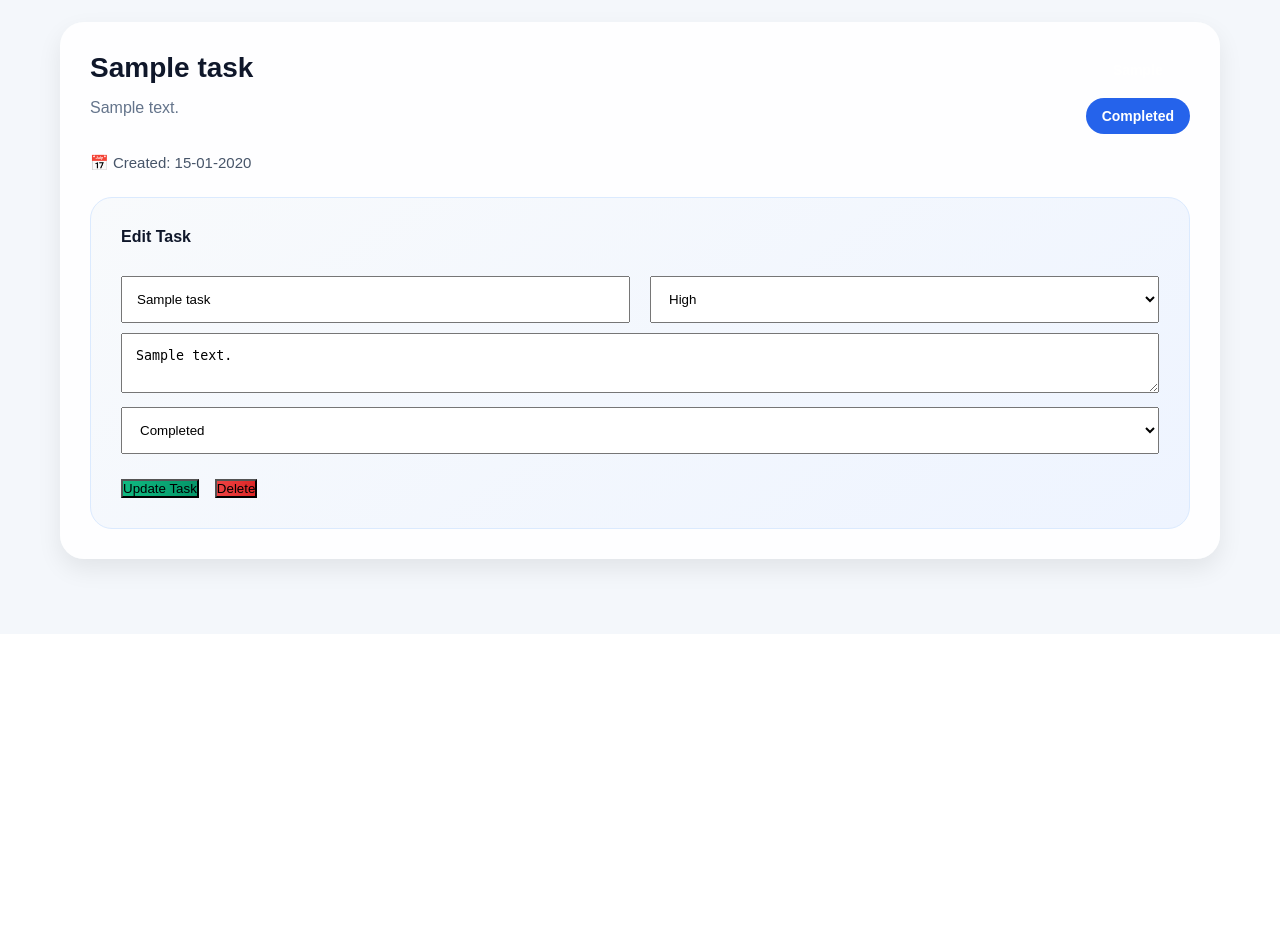
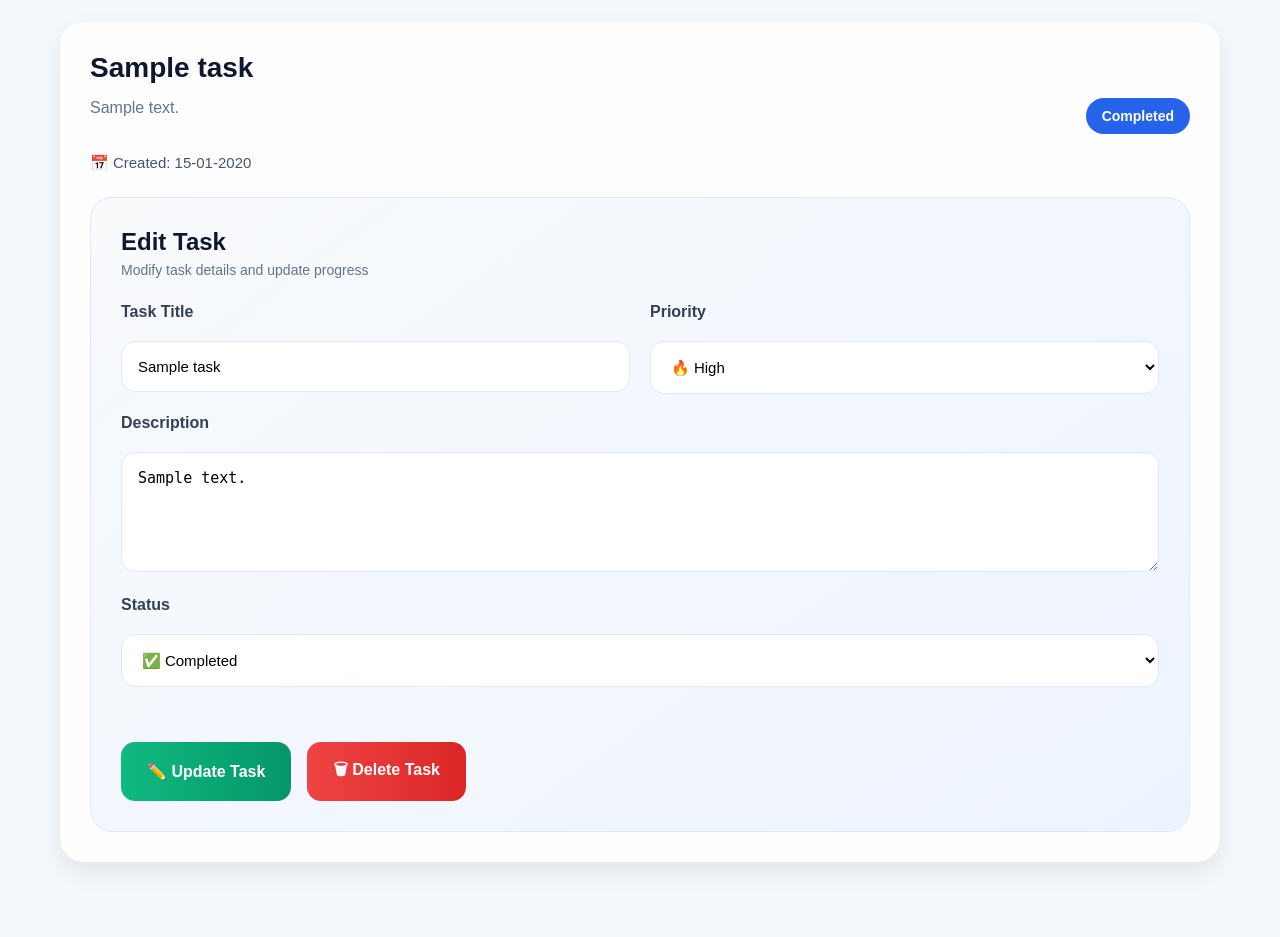
Before and after one commit to Aravindhaloshan/task_manager_app, a Flask app: page / in a window 1280 px wide. Shown: the part 994-1931 px from the top of the page. Before the commit the page ends 1578 px from the top, so only its background shows below. Run offline with Flask 3, Linux system fonts and the light colour scheme; a user stored in the database is signed in; tables that the repository leaves empty hold one stand-in row (values such as "Sample post"); some libraries are stand-ins or nearby versions.

Commit message:
index.html

```diff
--- a/templates/index.html
+++ b/templates/index.html
@@ -49,6 +49,7 @@
             <div class="form-grid">
 
                 <div class="input-box">
+
                     <label>Task Title</label>
 
                     <input
@@ -57,9 +58,11 @@
                         placeholder="Enter task title"
                         required
                     >
+
                 </div>
 
                 <div class="input-box">
+
                     <label>Priority</label>
 
                     <select name="priority">
@@ -67,6 +70,7 @@
                         <option value="Medium">⚡ Medium</option>
                         <option value="Low">🌱 Low</option>
                     </select>
+
                 </div>
 
             </div>
@@ -123,6 +127,8 @@
 
         <div class="advanced-task-card">
 
+            <!-- TASK TOP -->
+
             <div class="task-card-top">
 
                 <div>
@@ -150,6 +156,8 @@
             </div>
 
 
+            <!-- TASK META -->
+
             <div class="task-meta">
 
                 <div>
@@ -160,11 +168,20 @@
             </div>
 
 
-            <!-- UPDATE FORM -->
+            <!-- UPDATE SECTION -->
 
             <div class="update-section">
 
+                <div class="section-header small-header">
+
+                    <div>
                         <h4>Edit Task</h4>
+                        <p>Modify task details and update progress</p>
+                    </div>
+
+                </div>
+
+                <!-- UPDATE FORM -->
 
                 <form
                     action="/update-task/{{ task.id }}"
@@ -173,6 +190,10 @@
 
                     <div class="form-grid">
 
+                        <div class="input-box">
+
+                            <label>Task Title</label>
+
                             <input
                                 type="text"
                                 name="title"
@@ -180,51 +201,86 @@
                                 required
                             >
 
+                        </div>
+
+                        <div class="input-box">
+
+                            <label>Priority</label>
+
                             <select name="priority">
 
-                            <option {% if task.priority == 'High' %}selected{% endif %}>
-                                High
+                                <option value="High"
+                                {% if task.priority == 'High' %}selected{% endif %}>
+                                    🔥 High
                                 </option>
 
-                            <option {% if task.priority == 'Medium' %}selected{% endif %}>
-                                Medium
+                                <option value="Medium"
+                                {% if task.priority == 'Medium' %}selected{% endif %}>
+                                    ⚡ Medium
                                 </option>
 
-                            <option {% if task.priority == 'Low' %}selected{% endif %}>
-                                Low
+                                <option value="Low"
+                                {% if task.priority == 'Low' %}selected{% endif %}>
+                                    🌱 Low
                                 </option>
 
                             </select>
 
                         </div>
 
+                    </div>
+
+
+                    <div class="input-box">
+
+                        <label>Description</label>
+
                         <textarea
                             name="description"
+                            placeholder="Update task description"
                         >{{ task.description }}</textarea>
+
+                    </div>
+
 
                     <div class="form-grid">
 
+                        <div class="input-box">
+
+                            <label>Status</label>
+
                             <select name="status">
 
-                            <option {% if task.status == 'Pending' %}selected{% endif %}>
-                                Pending
+                                <option value="Pending"
+                                {% if task.status == 'Pending' %}selected{% endif %}>
+                                    ⏳ Pending
                                 </option>
 
-                            <option {% if task.status == 'Completed' %}selected{% endif %}>
-                                Completed
+                                <option value="Completed"
+                                {% if task.status == 'Completed' %}selected{% endif %}>
+                                    ✅ Completed
                                 </option>
 
                             </select>
 
                         </div>
 
+                    </div>
+
+
                     <div class="task-actions">
 
-                        <button type="submit" class="update-btn">
-                            Update Task
+                        <button
+                            type="submit"
+                            class="modern-btn update-btn"
+                        >
+                            ✏️ Update Task
                         </button>
 
                 </form>
+
+
+                        <!-- DELETE FORM -->
 
                         <form
                             action="/delete-task/{{ task.id }}"
@@ -233,9 +289,9 @@
 
                             <button
                                 type="submit"
-                                class="delete-btn"
+                                class="modern-btn delete-btn"
                             >
-                                Delete
+                                🗑 Delete Task
                             </button>
 
                         </form>
@@ -247,6 +303,8 @@
         </div>
 
         {% else %}
+
+        <!-- EMPTY STATE -->
 
         <div class="empty-state advanced-empty">
 
```
Lines whose indentation alone changed are shown as unchanged.
